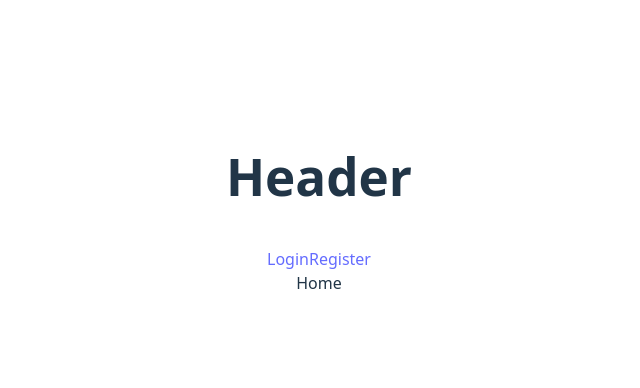
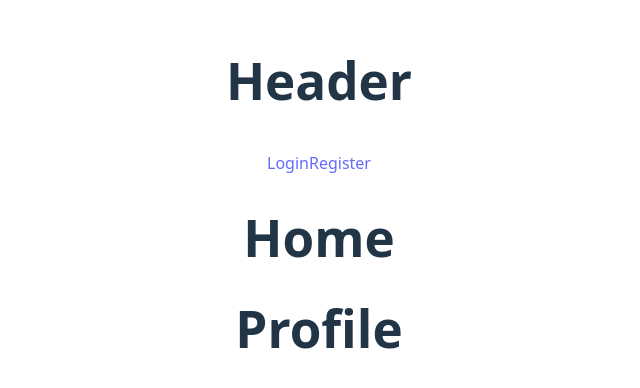
Before and after one commit to egoitzaulestia/the-social-network, a React (Vite) app: page / in a window 1280 px wide. Shown: the part 200-588 px from the top of the page, without its empty margins (321-961 px from the left). Built offline with nearby package versions, Linux system fonts and the light colour scheme; no server answers.

Commit message:
Home and profile updated

```diff
--- a/src/pages/Home/Home.jsx
+++ b/src/pages/Home/Home.jsx
@@ -1,7 +1,12 @@
-import React from "react";
+import Profile from "../Profile/Profile";
 
 const Home = () => {
-  return <div>Home</div>;
+  return (
+    <>
+      <h1>Home</h1>
+      <Profile />
+    </>
+  );
 };
 
 export default Home;
--- a/src/pages/Profile/Profile.jsx
+++ b/src/pages/Profile/Profile.jsx
@@ -8,7 +8,7 @@ const Profile = () => {
       <h1>Profile</h1>
       <p>{user && user.name}</p>
       <p>{user && user.email}</p>
-      <img src={user && user.photoUrl} alt="user avatar" width="100" />
+      {/* <img src={user && user.photoUrl} alt="user avatar" width="100" /> */}
       <p>{user && user.createdAt}</p>
     </>
   );
```
